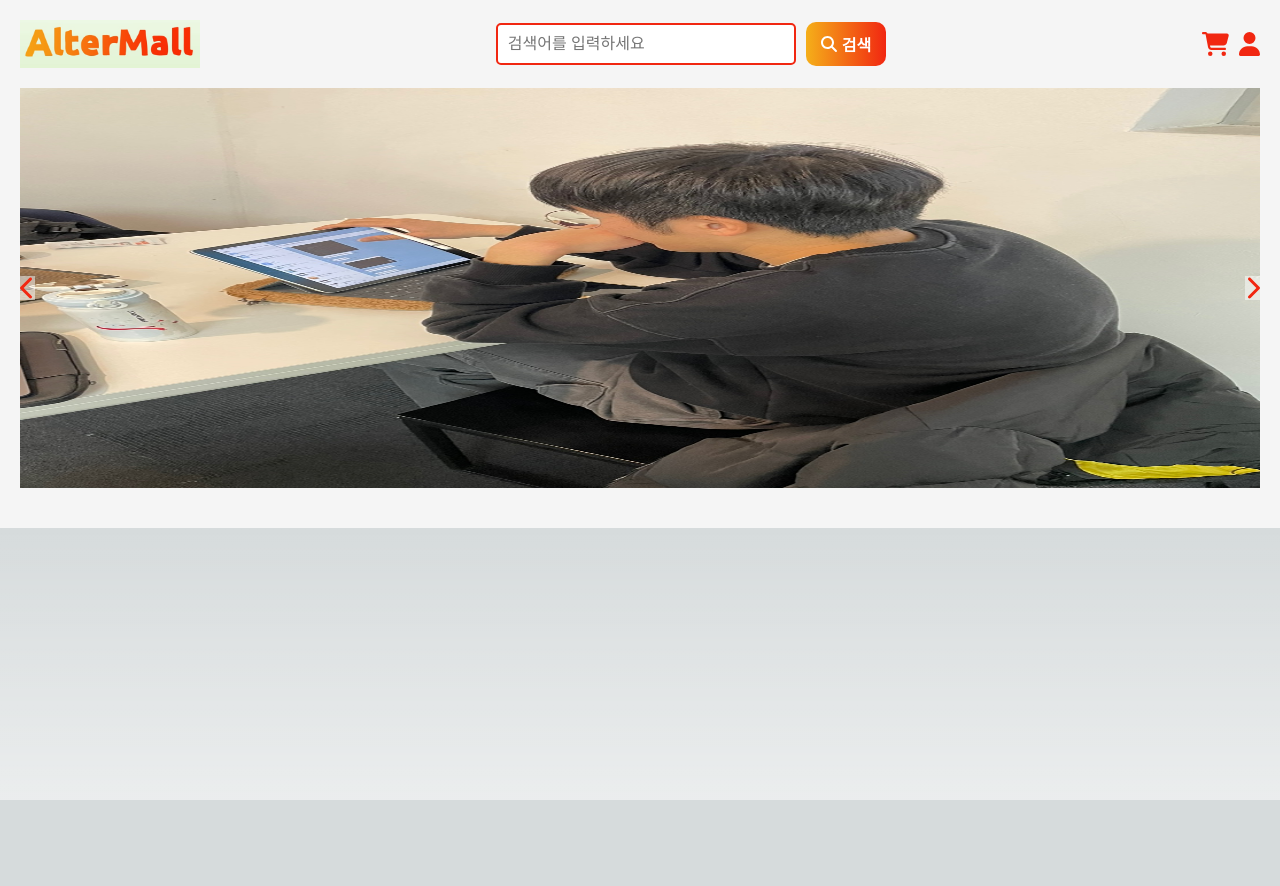
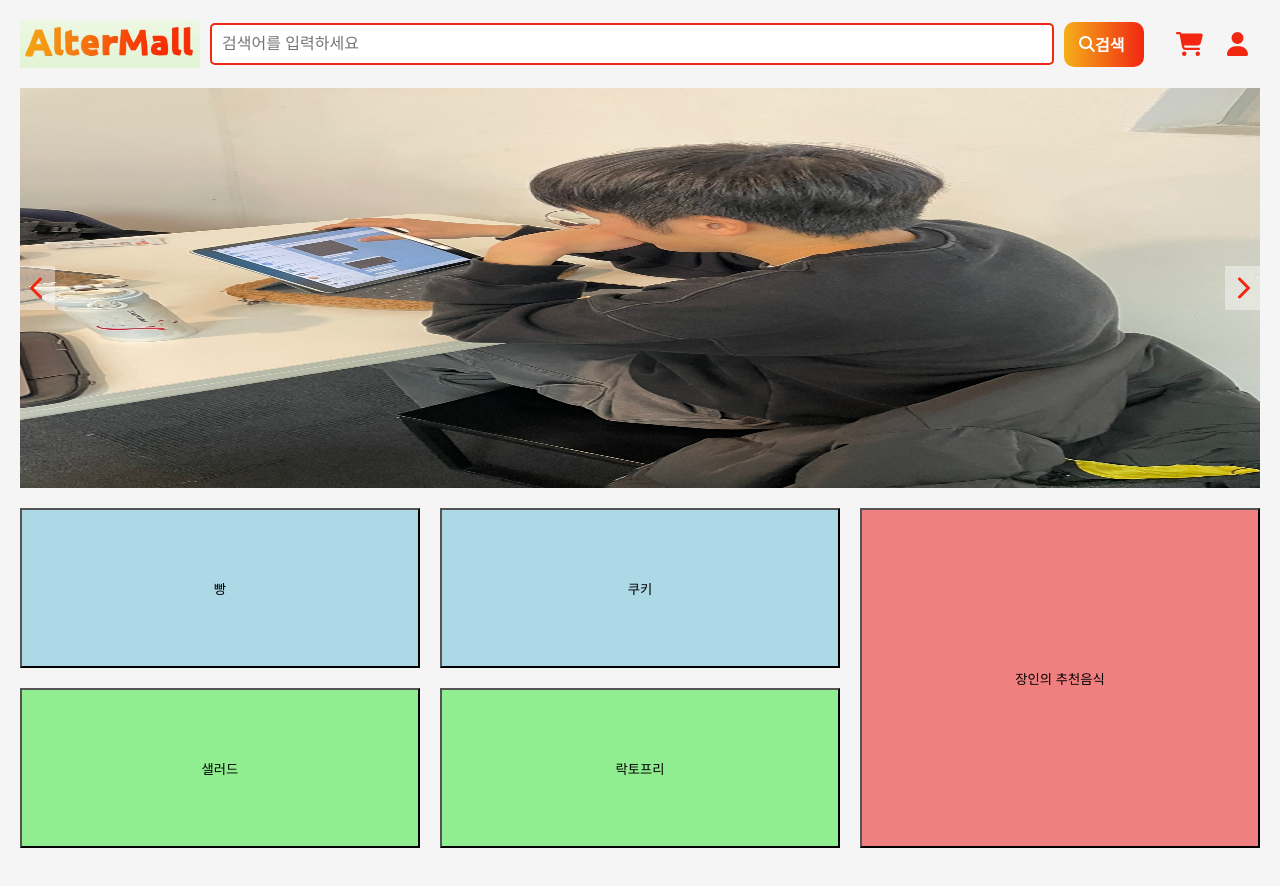
Before and after one commit to InChrist-Dev/AlterMall-Client, a Next.js app in the folder client_alter/: page / in a window 1280 px wide. Before the commit the page ends 800 px from the top, so only its background shows below. Built offline with nearby package versions, Linux system fonts and the light colour scheme.

Commit message:
feature: 하단 카테고리 세션 추가

```diff
--- a/client_alter/app/page.js
+++ b/client_alter/app/page.js
@@ -22,7 +22,8 @@ const HomePage = () => {
         <img src="/logo.png" alt="로고" style={{ width: '180px', height: 'auto' }} />
 
         {/* 검색 창 */}
-        <div style={{ display: 'flex', alignItems: 'center', marginRight: '20px' }}>
+
+<div style={{ display: 'flex', alignItems: 'center', marginRight: '20px', width: '80%' }}>
   <input
     type="text"
     placeholder="검색어를 입력하세요"
@@ -31,9 +32,10 @@ const HomePage = () => {
       fontSize: '16px',
       border: '2px solid #f12711',
       borderRadius: '5px',
-              marginRight: '10px',
+      margin: ' 0 10px',
       backgroundColor: 'white',
-              width: '300px',
+      width: '100%', // 검색창이 부모 컨테이너의 80%를 차지하도록 수정
+      maxWidth: '1000px', // 필요에 따라 최대 너비 설정
     }}
   />
           <button
@@ -47,18 +49,20 @@ const HomePage = () => {
               cursor: 'pointer',
               fontWeight: 'bold',
               display: 'flex',
+              height:'45px',
               alignItems: 'center',
+              minWidth:'80px'
             }}
           >
-            <FontAwesomeIcon icon={faSearch} style={{ marginRight: '5px' }} />
+            <FontAwesomeIcon icon={faSearch}  />
             검색
           </button>
         </div>
 
         {/* 장바구니 및 유저 아이콘 */}
         <div style={{ display: 'flex', alignItems: 'center' }}>
-          <FontAwesomeIcon icon={faShoppingCart} style={{ fontSize: '24px', cursor: 'pointer', color: '#f12711', marginRight: '10px' }} />
-          <FontAwesomeIcon icon={faUser} style={{ fontSize: '24px', cursor: 'pointer', color: '#f12711' }} />
+          <FontAwesomeIcon icon={faShoppingCart} style={{ fontSize: '24px', cursor: 'pointer', color: '#f12711', margin: '12px' }} />
+          <FontAwesomeIcon icon={faUser} style={{ fontSize: '24px', cursor: 'pointer', color: '#f12711',margin:'12px' }} />
         </div>
       </div>
 
@@ -93,8 +97,9 @@ const HomePage = () => {
             position: 'absolute',
             left: '0',
             top: '50%',
+            padding:'10px',
             transform: 'translateY(-50%)',
-            backgroundColor: 'rgba(255, 255, 255, 0.5)',
+            backgroundColor: 'rgba(255, 255, 255, 0.4)',
           }}
           onClick={handlePrev}
         />
@@ -107,12 +112,27 @@ const HomePage = () => {
             position: 'absolute',
             right: '0',
             top: '50%',
+            padding:'10px',
             transform: 'translateY(-50%)',
-            backgroundColor: 'rgba(255, 255, 255, 0.5)',
+            backgroundColor: 'rgba(255, 255, 255, 0.4)',
           }}
           onClick={handleNext}
         />
       </div>
+{/* 이미지 버튼 */}
+<div style={{ display: 'grid', gridTemplateColumns: 'repeat(3, 1fr)', gap: '20px', width: '100%', marginBottom: '20px' }}>
+  {/* 첫 번째 줄 */}
+  <button style={{ width: '100%', height: '160px', backgroundColor: 'lightblue' }}>빵</button>
+  <button style={{ width: '100%', height: '160px', backgroundColor: 'lightblue' }}>쿠키</button>
+
+  <button style={{ width: '100%', height: '340px', backgroundColor: 'lightcoral',gridRow:'span 2' }}>장인의 추천음식</button>
+
+  {/* 두 번째 줄 */}
+  <button style={{ width: '100%', height: '160px', backgroundColor: 'lightgreen' }}>샐러드</button>
+  <button style={{ width: '100%', height: '160px', backgroundColor: 'lightgreen' }}>락토프리</button>
+
+</div>
+
     </div>
   );
 };
```
Lines whose indentation alone changed are shown as unchanged.
